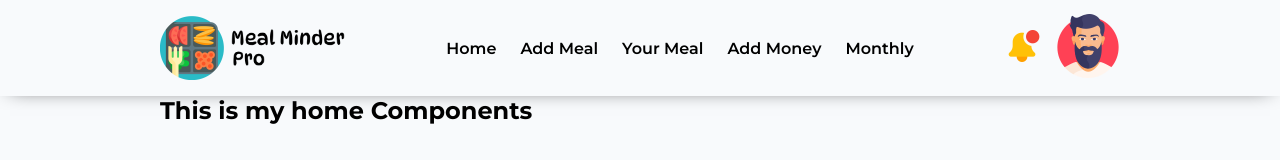
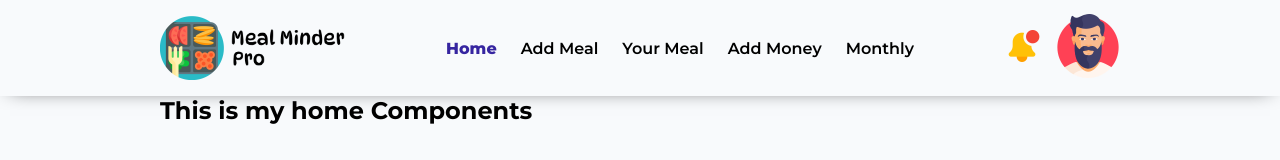
Before and after one commit to tushar-454/meal-management-system, a React (Vite) app: page / in a window 1280 px wide. Shown: the top 160 px of the page. Built offline with nearby package versions, Linux system fonts and the light colour scheme; the HTML template or start-up script is replaced by a standard one.

Commit message:
navmenu active class added in current routes and any navItem clicked auto hide navMenu fixed

```diff
--- a/src/Components/Header/Navmenu.jsx
+++ b/src/Components/Header/Navmenu.jsx
@@ -58,8 +58,14 @@ const Navmenu = () => {
       </div>
       <div className={`${styles.navItems} ${isCollapse && styles.collapse}`}>
         {navItems?.map((item) => (
-          <NavLink key={item.id} to={item.path} className={styles.navItem}>
-            {item.name}
+          <NavLink
+            key={item.id}
+            to={item.path}
+            className={`${styles.navItem} navItem`}
+          >
+            {({ isActive }) => (
+              <span className={isActive ? styles.active : ''}>{item.name}</span>
+            )}
           </NavLink>
         ))}
       </div>
--- a/src/Components/Header/Navmenu.module.css
+++ b/src/Components/Header/Navmenu.module.css
@@ -25,6 +25,11 @@
 .inActive {
   transition: 0.2s;
   transform: rotate(0deg);
+}
+
+.active {
+  font-weight: 800;
+  color: #3625a0;
 }
 
 @media (max-width: 1440px) {
@@ -65,6 +70,7 @@
   }
   .menuBar > img {
     width: 2.3rem;
+    cursor: pointer;
   }
 }
 
```
